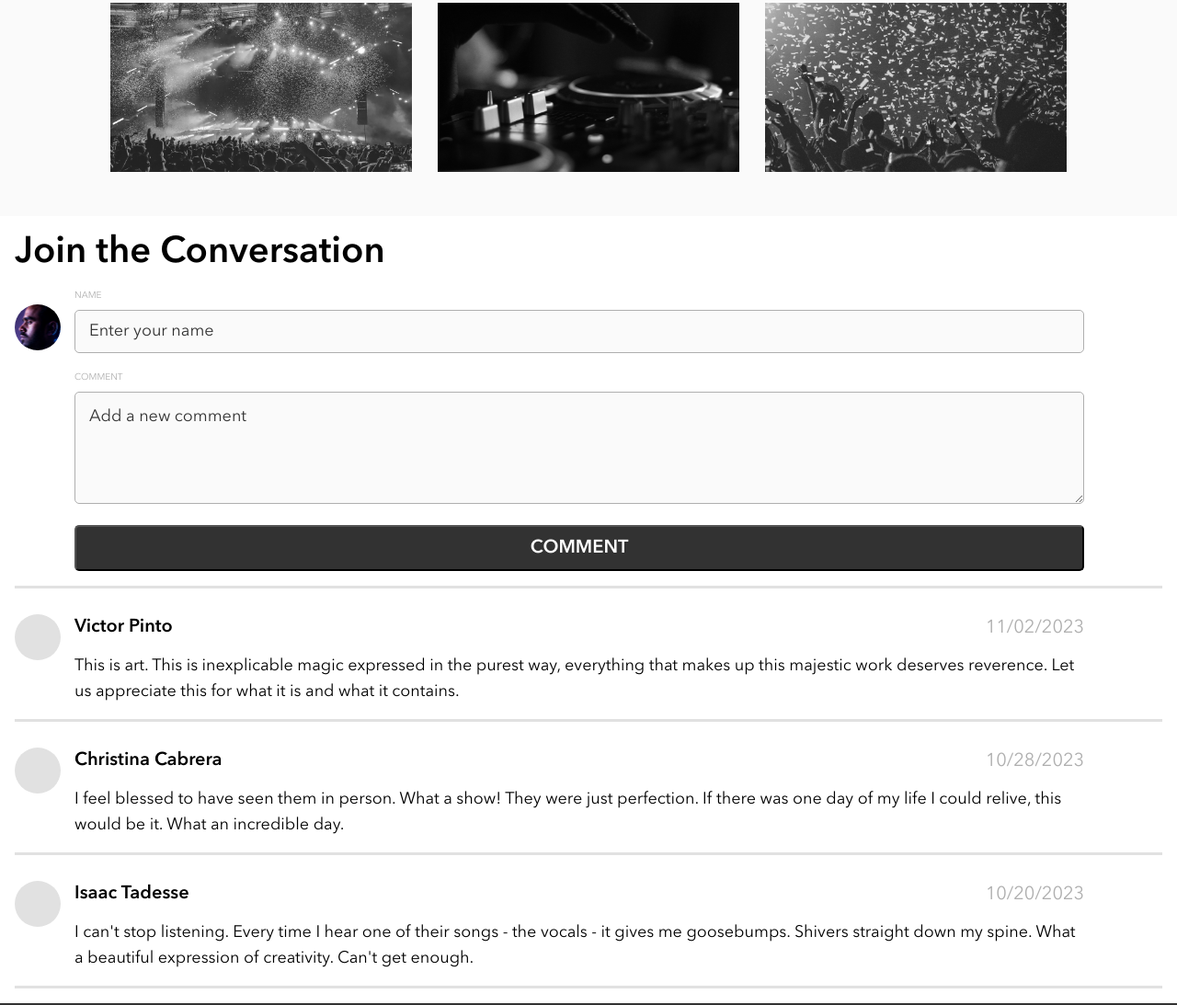
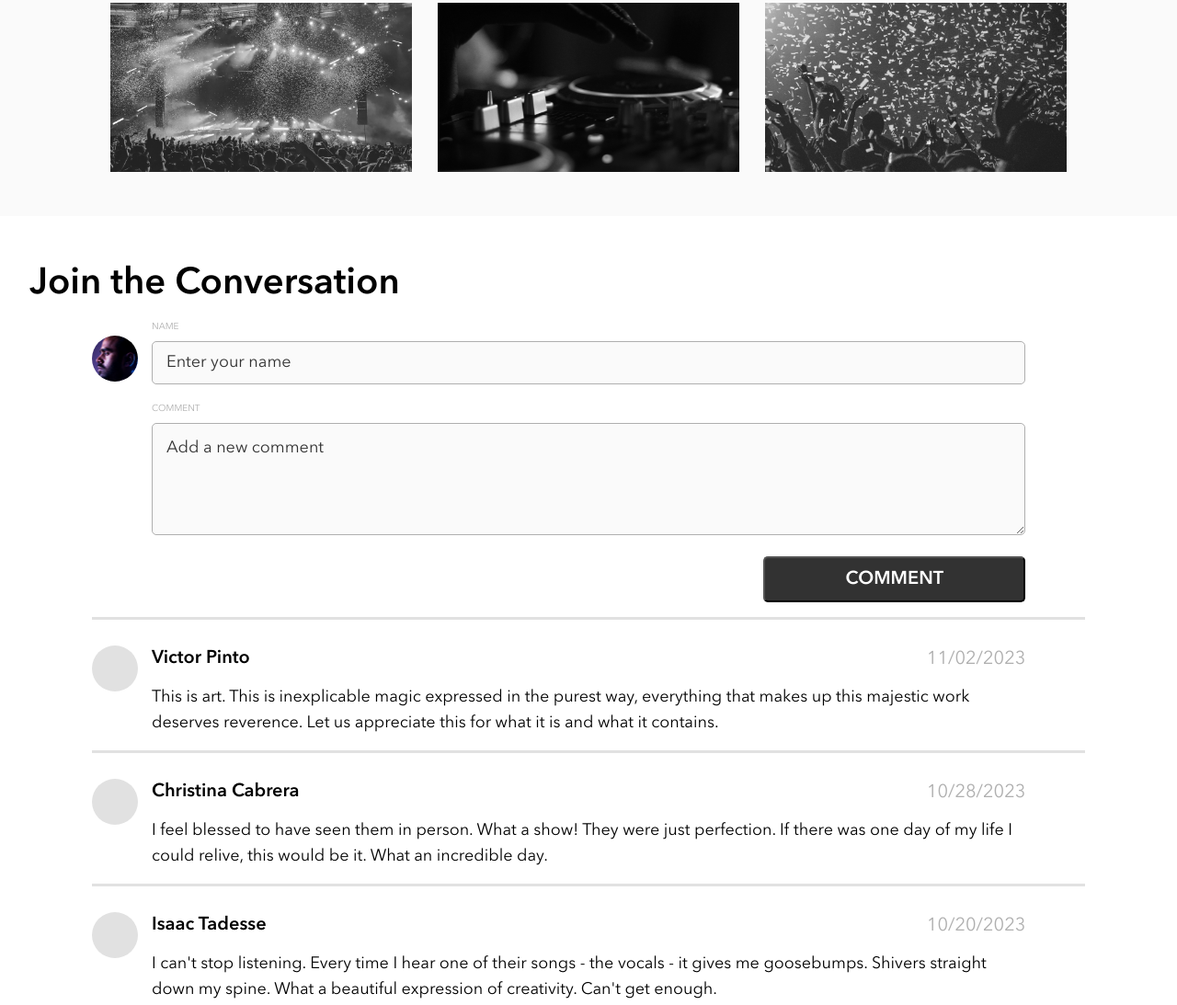
Before and after one commit to mickey-vee/BandSite, a plain HTML site: page index.html in a window 1280 px wide. Shown: the part 2816-3909 px from the top of the page at 92% size. Drawn offline with Linux system fonts and the light colour scheme.

Commit message:
Add tablet view for bio page

```diff
--- a/index.html
+++ b/index.html
@@ -166,8 +166,8 @@
               ></textarea>
             </div>
 
-            <div class="comments__item">
-              <button type="submit" class="comments__button" id="add-comment">
+            <div class="comments__button">
+              <button type="submit" class="comments__submit" id="add-comment">
                 COMMENT
               </button>
             </div>
--- a/styles/bio.scss
+++ b/styles/bio.scss
@@ -188,8 +188,15 @@
 
 .comments {
   padding: 1.6rem;
+
+  @include tablet {
+    padding: 5rem 10rem;
+  }
   &__title {
     @include page-header;
+    @include tablet {
+      margin-left: -6.8rem;
+    }
   }
   &__wrapper {
     padding: 1.6rem 0;
@@ -233,8 +240,14 @@
       font-size: 1.8rem;
     }
   }
+  &__button {
+    @include tablet {
+      display: flex;
+      justify-content: flex-end;
+    }
+  }
 
-  &__button {
+  &__submit {
     width: 100%;
     height: 5rem;
     background-color: $bandsite-black;
@@ -245,6 +258,9 @@
     &:hover {
       background-color: $bandsite-black;
       cursor: pointer;
+    }
+    @include tablet {
+      width: 30%;
     }
   }
 
```
Also changed, not shown: scripts/index-page.js (+0 -16 lines), styles/bio.css.
